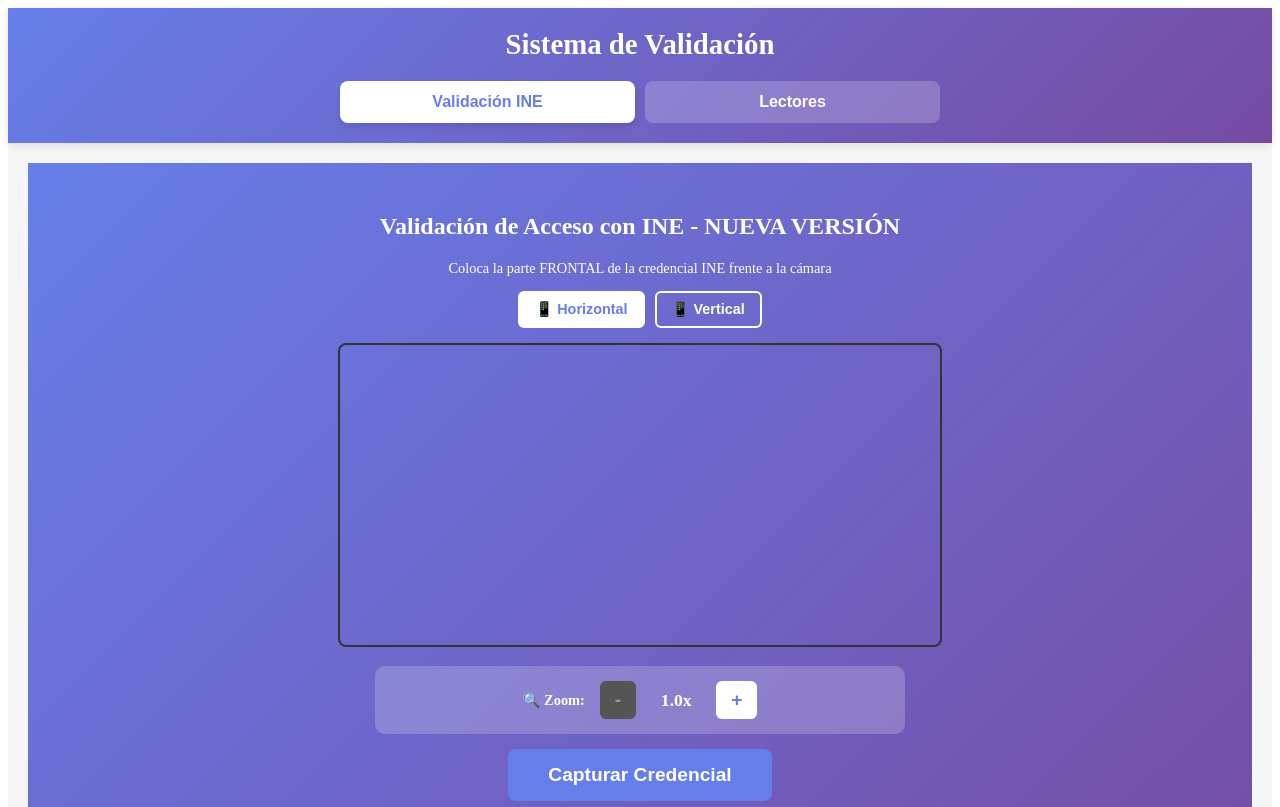
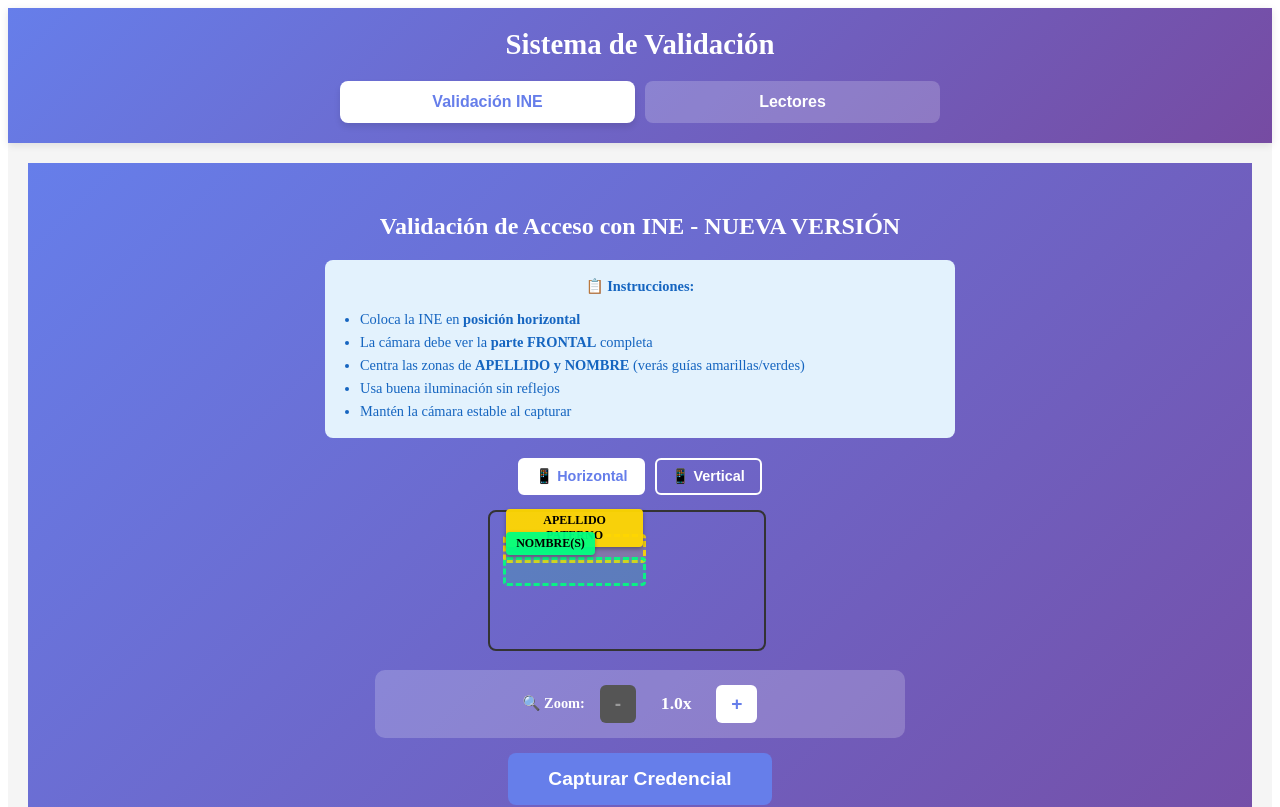
Before and after one commit to B10sp4rt4n/Camara, a React (Vite) app: page / in a window 1280 px wide. Shown: the top 807 px of the page. Built offline with nearby package versions, Linux system fonts and the light colour scheme; no server answers.

Commit message:
Implement region-based OCR parsing with visual guides for INE credential

```diff
--- a/src/components/INEOCRReader.tsx
+++ b/src/components/INEOCRReader.tsx
@@ -82,7 +82,6 @@
 
     // Configurar canvas con mejor resolución, respetando orientación
     if (orientation === 'vertical') {
-      // Rotar canvas para vertical
       canvas.width = video.videoHeight;
       canvas.height = video.videoWidth;
     } else {
@@ -91,7 +90,6 @@
     }
 
     const ctx = canvas.getContext('2d');
-
     if (!ctx) return;
 
     // Dibujar la imagen del video con rotación si es necesario
@@ -103,51 +101,96 @@
       ctx.drawImage(video, 0, 0, canvas.width, canvas.height);
     }
 
-    // Mejorar el contraste y brillo de la imagen
+    // Mejorar el contraste y brillo
     setDebugLog(prev => [...prev, "🎨 Mejorando calidad de imagen..."]);
     const imageDataObj = ctx.getImageData(0, 0, canvas.width, canvas.height);
     const data = imageDataObj.data;
 
-    // Aumentar contraste
     const factor = 1.5;
     for (let i = 0; i < data.length; i += 4) {
-      data[i] = Math.min(255, data[i] * factor);     // R
-      data[i + 1] = Math.min(255, data[i + 1] * factor); // G
-      data[i + 2] = Math.min(255, data[i + 2] * factor); // B
+      data[i] = Math.min(255, data[i] * factor);
+      data[i + 1] = Math.min(255, data[i + 1] * factor);
+      data[i + 2] = Math.min(255, data[i + 2] * factor);
     }
     ctx.putImageData(imageDataObj, 0, 0);
 
     const imageData = canvas.toDataURL('image/png', 1.0);
-    setCapturedImage(imageData); // Guardar imagen para mostrar
+    setCapturedImage(imageData);
 
-    setDebugLog(prev => [...prev, "🔍 Procesando con OCR (esto puede tardar)..."]);
+    setDebugLog(prev => [...prev, "🔍 Procesando regiones específicas del INE..."]);
 
     try {
-      const result = await Tesseract.recognize(imageData, 'spa', {
+      // Procesar por regiones específicas del INE
+      // Región superior izquierda: APELLIDO PATERNO (aprox 15-30% altura, 5-50% ancho)
+      const apellidoCanvas = document.createElement('canvas');
+      apellidoCanvas.width = canvas.width * 0.45;
+      apellidoCanvas.height = canvas.height * 0.15;
+      const apellidoCtx = apellidoCanvas.getContext('2d');
+      if (apellidoCtx) {
+        apellidoCtx.drawImage(
+          canvas,
+          canvas.width * 0.05, canvas.height * 0.15, // source x, y
+          canvas.width * 0.45, canvas.height * 0.15, // source width, height
+          0, 0, // dest x, y
+          apellidoCanvas.width, apellidoCanvas.height // dest width, height
+        );
+      }
+
+      // Región para NOMBRE (aprox 30-45% altura, 5-50% ancho)
+      const nombreCanvas = document.createElement('canvas');
+      nombreCanvas.width = canvas.width * 0.45;
+      nombreCanvas.height = canvas.height * 0.15;
+      const nombreCtx = nombreCanvas.getContext('2d');
+      if (nombreCtx) {
+        nombreCtx.drawImage(
+          canvas,
+          canvas.width * 0.05, canvas.height * 0.30,
+          canvas.width * 0.45, canvas.height * 0.15,
+          0, 0,
+          nombreCanvas.width, nombreCanvas.height
+        );
+      }
+
+      setDebugLog(prev => [...prev, "📖 Leyendo APELLIDO PATERNO..."]);
+      const apellidoResult = await Tesseract.recognize(apellidoCanvas.toDataURL(), 'spa', {
         logger: (m) => {
           if (m.status === 'recognizing text') {
             const progress = Math.round(m.progress * 100);
-            if (progress % 20 === 0) { // Mostrar cada 20%
-              setDebugLog(prev => [...prev, `⏳ OCR progreso: ${progress}%`]);
+            if (progress % 25 === 0) {
+              setDebugLog(prev => [...prev, `⏳ Apellido: ${progress}%`]);
             }
           }
         }
       });
 
-      const text = result.data.text;
-      setDebugLog(prev => [...prev, "📝 Texto detectado (" + text.length + " caracteres)"]);
-      setDebugLog(prev => [...prev, "🔎 Analizando datos..."]);
-      console.log("========== TEXTO COMPLETO OCR ==========");
-      console.log(text);
+      setDebugLog(prev => [...prev, "� Leyendo NOMBRE(S)..."]);
+      const nombreResult = await Tesseract.recognize(nombreCanvas.toDataURL(), 'spa', {
+        logger: (m) => {
+          if (m.status === 'recognizing text') {
+            const progress = Math.round(m.progress * 100);
+            if (progress % 25 === 0) {
+              setDebugLog(prev => [...prev, `⏳ Nombre: ${progress}%`]);
+            }
+          }
+        }
+      });
+
+      const apellidoText = apellidoResult.data.text.trim();
+      const nombreText = nombreResult.data.text.trim();
+
+      console.log("========== TEXTO POR REGIONES ==========");
+      console.log("Apellido detectado:", apellidoText);
+      console.log("Nombre detectado:", nombreText);
       console.log("========================================");
 
-      const parsed = parseINEFromOCR(text);
+      const parsed = parseINEFromRegions(apellidoText, nombreText);
+
       if (parsed && (parsed.apellidoPaterno || parsed.nombre)) {
         setIneData(parsed);
-        setDebugLog(prev => [...prev, "✅ INE válida: " + parsed.apellidoPaterno + " " + parsed.nombre]);
+        setDebugLog(prev => [...prev, "✅ INE procesada: " + parsed.apellidoPaterno + " " + parsed.nombre]);
         setFlowStep('validated');
       } else {
-        setDebugLog(prev => [...prev, "❌ No se detectó nombre. Intenta con mejor iluminación."]);
+        setDebugLog(prev => [...prev, "❌ No se detectaron datos válidos. Intenta con mejor luz/enfoque."]);
       }
     } catch (error: any) {
       setDebugLog(prev => [...prev, "❌ ERROR OCR: " + error.message]);
@@ -156,7 +199,58 @@
     setIsProcessing(false);
   };
 
-  const parseINEFromOCR = (text: string): INEDataOCR | null => {
+    // Parsear por regiones específicas (estructura conocida del INE)
+  const parseINEFromRegions = (apellidoRaw: string, nombreRaw: string): INEDataOCR => {
+    console.log("🔍 Parseando por regiones:");
+    console.log("  Región APELLIDO:", apellidoRaw);
+    console.log("  Región NOMBRE:", nombreRaw);
+
+    // Limpiar texto: quitar palabras clave del INE y normalizar
+    const cleanText = (text: string): string => {
+      return text
+        .toUpperCase()
+        .replace(/APELLIDO\s*(PATERNO)?/gi, '')
+        .replace(/NOMBRE\s*(S)?/gi, '')
+        .replace(/INSTITUTO\s*NACIONAL\s*ELECTORAL/gi, '')
+        .replace(/CREDENCIAL\s*PARA\s*VOTAR/gi, '')
+        .replace(/DOMICILIO/gi, '')
+        .replace(/IDENTIFICACIÓN/gi, '')
+        .replace(/[<>]/g, '') // Quitar símbolos
+        .split('\n')
+        .map(line => line.trim())
+        .filter(line => line.length > 2) // Líneas con al menos 3 caracteres
+        .join(' ')
+        .trim();
+    };
+
+    const apellidoLimpio = cleanText(apellidoRaw);
+    const nombreLimpio = cleanText(nombreRaw);
+
+    // Extraer palabras significativas (solo letras y espacios)
+    const extractWords = (text: string): string => {
+      const words = text
+        .replace(/[^A-ZÁÉÍÓÚÑ\s]/g, '')
+        .split(/\s+/)
+        .filter(word => word.length >= 2 && !/^[0-9]+$/.test(word));
+
+      return words.join(' ').trim();
+    };
+
+    const apellidoFinal = extractWords(apellidoLimpio);
+    const nombreFinal = extractWords(nombreLimpio);
+
+    console.log("✅ Resultado parseado:");
+    console.log("  Apellido Paterno:", apellidoFinal || "(vacío)");
+    console.log("  Nombre:", nombreFinal || "(vacío)");
+
+    return {
+      apellidoPaterno: apellidoFinal || "No detectado",
+      nombre: nombreFinal || "No detectado",
+      rawText: `APELLIDO: ${apellidoRaw}\n\nNOMBRE: ${nombreRaw}`
+    };
+  };
+
+  const parseINEFromOCR = (text: string): INEDataOCR => {
     try {
       console.log("========== INICIANDO PARSEO ==========");
       console.log("Texto original:", text);
@@ -290,9 +384,25 @@
       {/* PASO 1: CAPTURA DE CREDENCIAL */}
       {flowStep === 'capture' && (
         <>
-          <p style={{ fontSize: "0.9em", color: "white" }}>
-            Coloca la parte FRONTAL de la credencial INE frente a la cámara
-          </p>
+          <div style={{
+            background: "#e3f2fd",
+            padding: "15px",
+            borderRadius: "8px",
+            margin: "20px auto",
+            maxWidth: "600px",
+            color: "#1565c0",
+            fontSize: "0.9em",
+            lineHeight: "1.6"
+          }}>
+            <strong>📋 Instrucciones:</strong>
+            <ul style={{ margin: "10px 0 0 0", paddingLeft: "20px", textAlign: "left" }}>
+              <li>Coloca la INE en <strong>posición horizontal</strong></li>
+              <li>La cámara debe ver la <strong>parte FRONTAL</strong> completa</li>
+              <li>Centra las zonas de <strong>APELLIDO y NOMBRE</strong> (verás guías amarillas/verdes)</li>
+              <li>Usa buena iluminación sin reflejos</li>
+              <li>Mantén la cámara estable al capturar</li>
+            </ul>
+          </div>
 
           {/* Controles de orientación */}
           <div style={{
@@ -331,6 +441,8 @@
             </button>
           </div>
 
+          {/* Vista de cámara con guías de región */}
+          <div style={{ position: "relative", display: "inline-block", margin: "0 auto" }}>
             <video ref={videoRef} autoPlay muted playsInline
               style={{
                 width: "90%",
@@ -338,8 +450,66 @@
                 border: "2px solid #333",
                 borderRadius: "8px",
                 marginBottom: "15px",
-              transform: orientation === 'vertical' ? 'rotate(90deg)' : 'none'
+                transform: orientation === 'vertical' ? 'rotate(90deg)' : 'none',
+                display: "block"
               }} />
+
+            {/* Guías superpuestas - APELLIDO PATERNO */}
+            <div style={{
+              position: "absolute",
+              top: "15%",
+              left: "5%",
+              width: "45%",
+              height: "15%",
+              border: "3px dashed rgba(255, 215, 0, 0.9)",
+              background: "rgba(255, 215, 0, 0.15)",
+              pointerEvents: "none",
+              borderRadius: "4px"
+            }}>
+              <div style={{
+                position: "absolute",
+                top: "-28px",
+                left: "0",
+                background: "rgba(255, 215, 0, 0.95)",
+                color: "#000",
+                padding: "4px 10px",
+                borderRadius: "4px",
+                fontSize: "0.75em",
+                fontWeight: "bold",
+                boxShadow: "0 2px 4px rgba(0,0,0,0.3)"
+              }}>
+                APELLIDO PATERNO
+              </div>
+            </div>
+
+            {/* Guías superpuestas - NOMBRE */}
+            <div style={{
+              position: "absolute",
+              top: "30%",
+              left: "5%",
+              width: "45%",
+              height: "15%",
+              border: "3px dashed rgba(0, 255, 127, 0.9)",
+              background: "rgba(0, 255, 127, 0.15)",
+              pointerEvents: "none",
+              borderRadius: "4px"
+            }}>
+              <div style={{
+                position: "absolute",
+                top: "-28px",
+                left: "0",
+                background: "rgba(0, 255, 127, 0.95)",
+                color: "#000",
+                padding: "4px 10px",
+                borderRadius: "4px",
+                fontSize: "0.75em",
+                fontWeight: "bold",
+                boxShadow: "0 2px 4px rgba(0,0,0,0.3)"
+              }}>
+                NOMBRE(S)
+              </div>
+            </div>
+          </div>
 
           <canvas ref={canvasRef} style={{ display: "none" }} />
 
```
Lines whose indentation alone changed are shown as unchanged.
